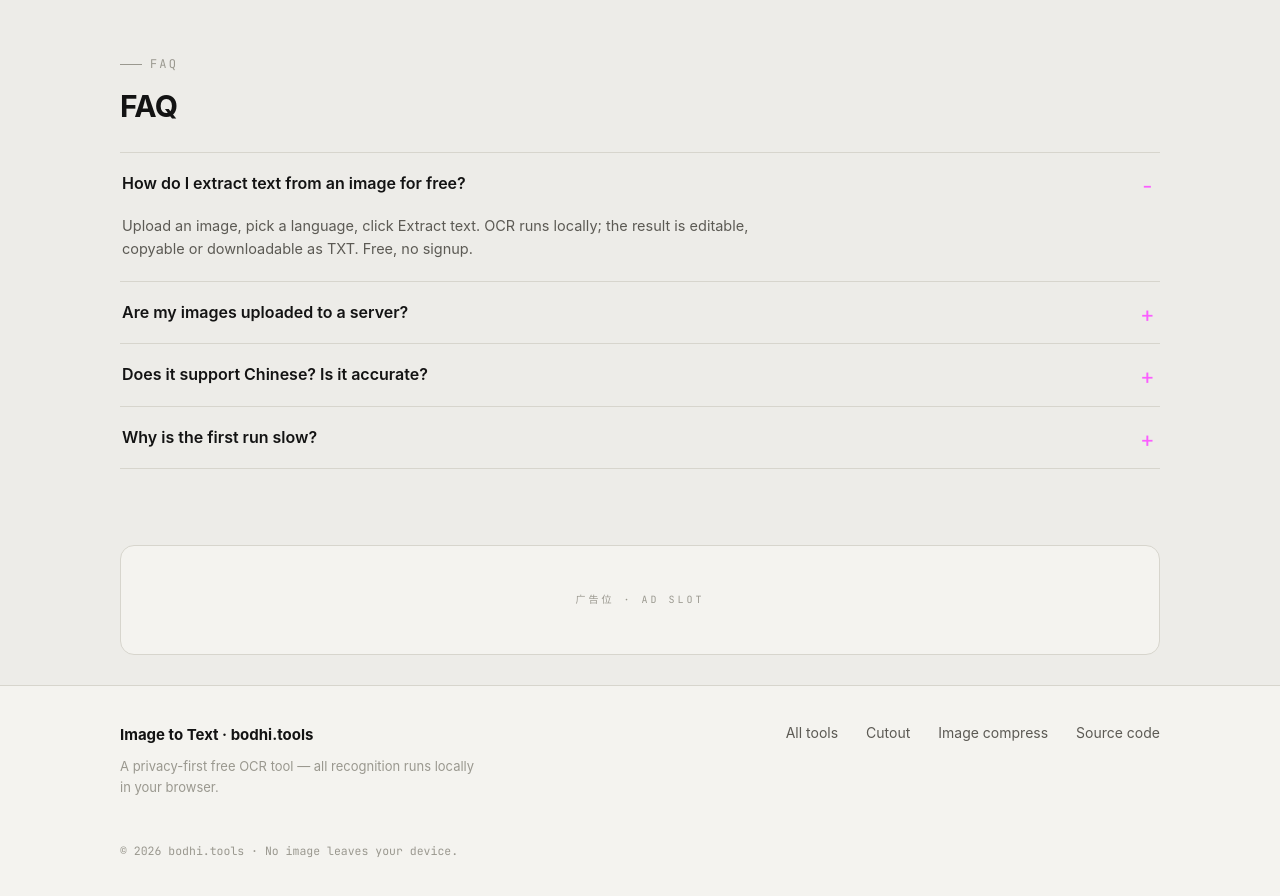
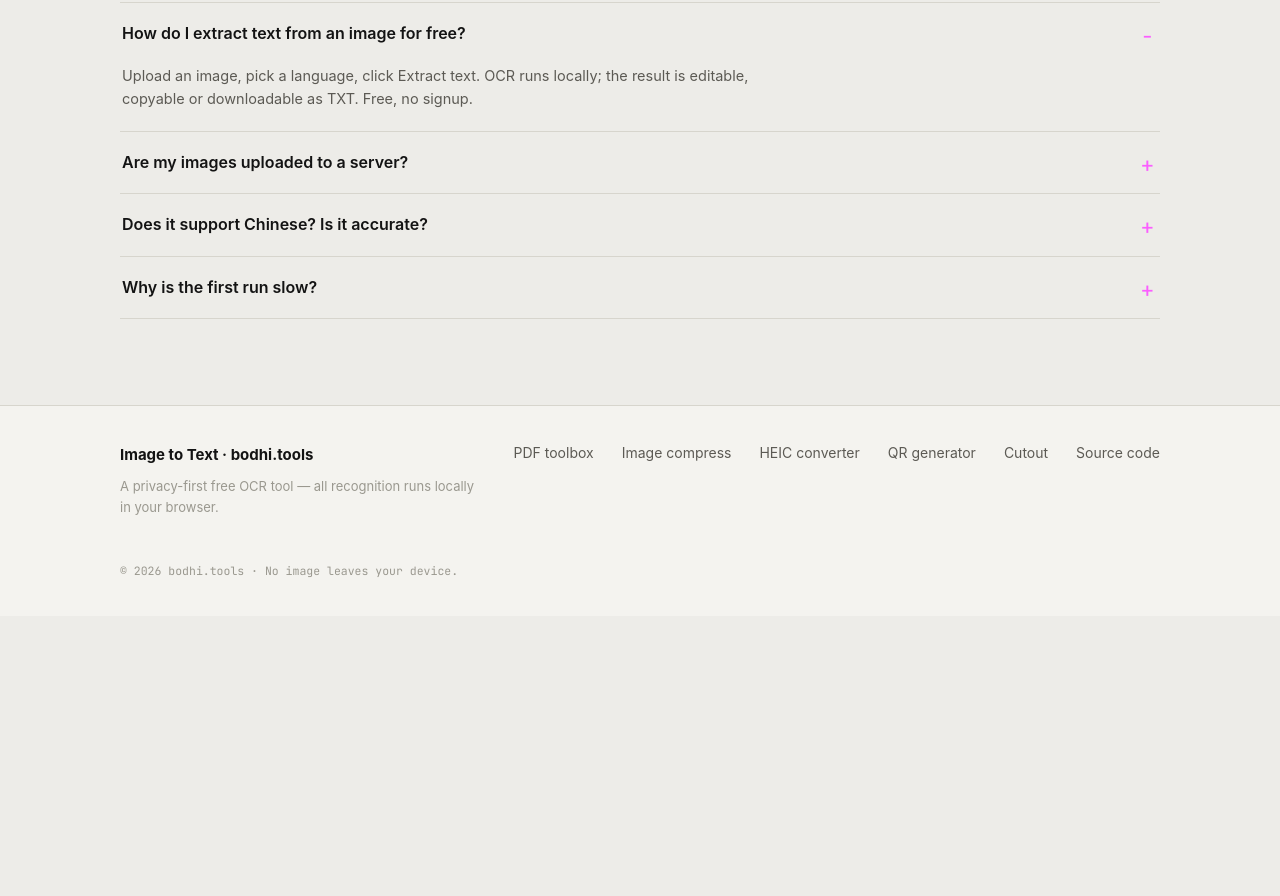
Before and after one commit to bodhi1425/ocr, a website built with Vite: page en/index.html in a window 1280 px wide. Shown: the part 1444-2340 px from the top of the page. After the commit the page ends 2060 px from the top, so only its background shows below. Built offline with nearby package versions, Linux system fonts and the light colour scheme; a web font is replaced by a local one.

Commit message:
fix: remove ad placeholders and replace the dead tools link
- Remove the two visible "广告位 · Ad Slot" boxes and their styles
- "More tools" and "All tools" pointed to bodhi.tools/tools, which returns
  404. List every bodhi.tools tool in the footer instead (English pages
  link to the English versions) and point the header link there.

Co-Authored-By: Claude Opus 5.5 <noreply@anthropic.com>

```diff
--- a/en/index.html
+++ b/en/index.html
@@ -33,7 +33,7 @@
         <span><span class="t-full">Images never uploaded · </span>100% local OCR</span>
       </span>
       <nav class="links" aria-label="Nav">
-        <a href="https://bodhi.tools/tools">More tools</a><a href="#how">How</a><a href="#faq">FAQ</a><a href="/" class="lang-switch">中文</a>
+        <a href="#all-tools">More tools</a><a href="#how">How</a><a href="#faq">FAQ</a><a href="/" class="lang-switch">中文</a>
       </nav>
     </div>
   </header>
@@ -95,8 +95,6 @@
       <p class="notice">Recognition runs locally; images never leave your browser. First run downloads a language pack (the Chinese pack is larger, then cached). Clear printed text works best; handwriting/artistic fonts may have errors.</p>
     </section>
 
-    <aside class="ad" aria-label="Ad"><span class="ad-tag">广告位 · Ad Slot</span></aside>
-
     <section class="block" id="how">
       <span class="kicker">HOW IT WORKS</span>
       <h2>Local OCR — screenshots never leave your device</h2>
@@ -119,7 +117,6 @@
       </div>
     </section>
 
-    <aside class="ad" aria-label="Ad"><span class="ad-tag">广告位 · Ad Slot</span></aside>
   </main>
 
   <footer class="site">
@@ -128,10 +125,12 @@
         <b>Image to Text · bodhi.tools</b>
         <p>A privacy-first free OCR tool — all recognition runs locally in your browser.</p>
       </div>
-      <nav aria-label="Related">
-        <a href="https://bodhi.tools/tools">All tools</a>
-        <a href="https://cutout.bodhi.tools">Cutout</a>
-        <a href="https://compress.bodhi.tools">Image compress</a>
+      <nav id="all-tools" aria-label="All tools">
+        <a href="https://pdf.bodhi.tools/en/">PDF toolbox</a>
+        <a href="https://compress.bodhi.tools/en/">Image compress</a>
+        <a href="https://heic.bodhi.tools/en/">HEIC converter</a>
+        <a href="https://qrcode.bodhi.tools/en/">QR generator</a>
+        <a href="https://cutout.bodhi.tools/en/">Cutout</a>
         <a href="https://github.com/bodhi1425/ocr">Source code</a>
       </nav>
       <div class="copy mono">© <span id="year"></span> bodhi.tools · No image leaves your device.</div>
--- a/src/style.css
+++ b/src/style.css
@@ -417,14 +417,6 @@ section.block h2 { font-size: clamp(22px,3.4vw,30px); letter-spacing: -.02em; ma
 .faq details[open] summary::after { content: "−"; }
 .faq .ans { padding: 0 2px 20px; color: var(--ink-soft); font-size: 14.5px; max-width: 70ch; }
 
-/* 广告位 */
-.ad {
-  margin: 20px 0; border: 1px solid var(--line); border-radius: var(--radius);
-  background: var(--paper-2);
-  min-height: 110px; display: grid; place-items: center; text-align: center;
-}
-.ad .ad-tag { font-family: var(--mono); font-size: 10px; letter-spacing: .3em; color: var(--ink-faint); text-transform: uppercase; }
-
 /* 页脚 */
 footer.site {
   margin-top: 30px; border-top: 1px solid var(--line);
```
Also changed, not shown: index.html (+7 -8 lines).
